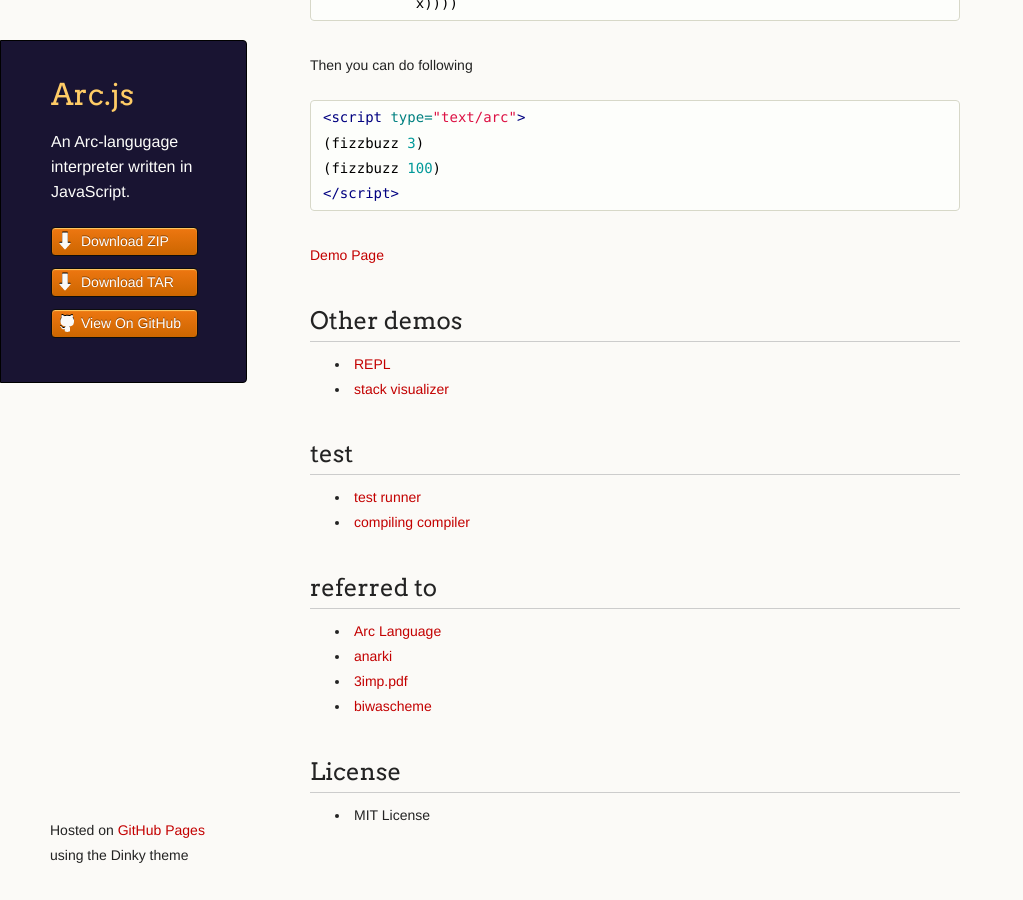
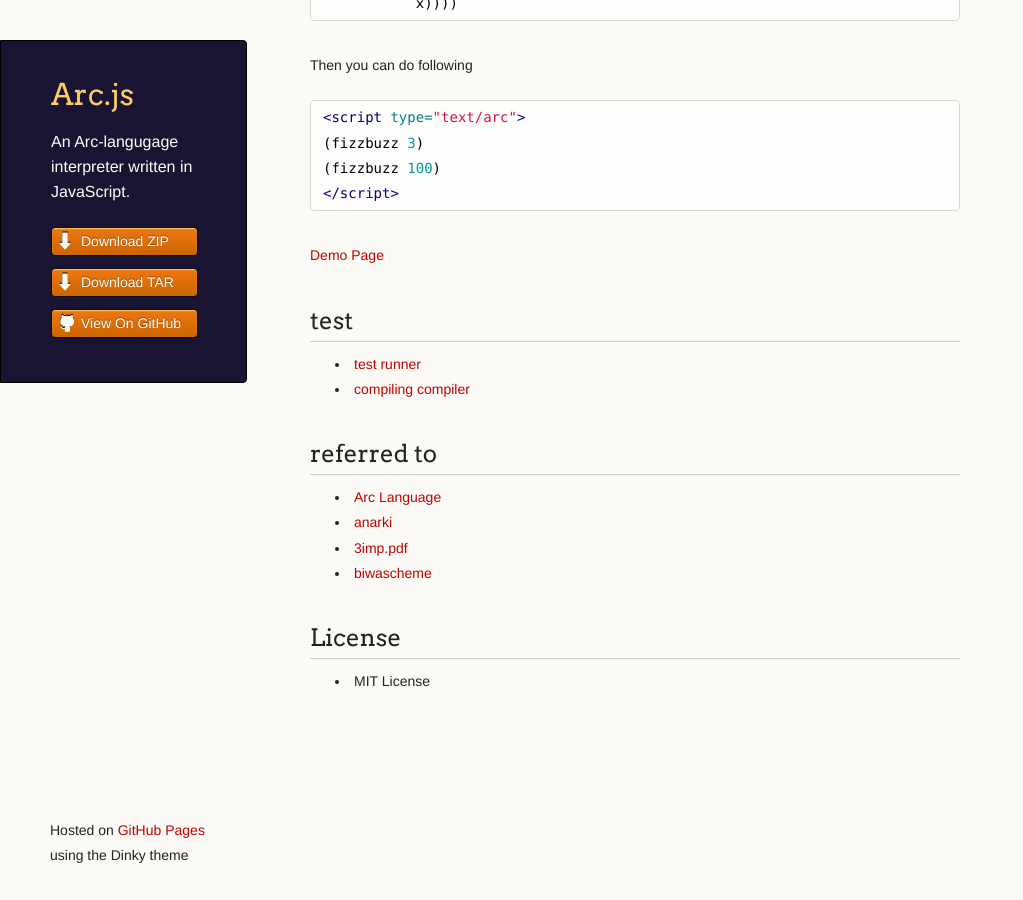
Before and after one commit to smihica/arc-js, a Jekyll site: the page built from index.md, in a window 1280 px wide and 900 px high, scrolled down 2788 px. Shown: the whole window, without its empty margins (0-1023 px from the left). Built offline with Jekyll 4.4.1, drawn with Linux system fonts in a browser that asks for light colours; nearby versions of some CDN libraries; library files that are not in the unit come from our copies.

Commit message:
Updated page

```diff
--- a/index.md
+++ b/index.md
@@ -98,11 +98,6 @@
 {% endhighlight %}
 [Demo Page](demo_02.html)
 
-## Other demos
-
-- [REPL](http://smihica.com/arc-js/demo/repl.html)
-- [stack visualizer](http://smihica.com/arc-js/demo/stack_visualizer.html)
-
 ## test
 
 - [test runner](http://smihica.com/arc-js/test/unit.html)
```
